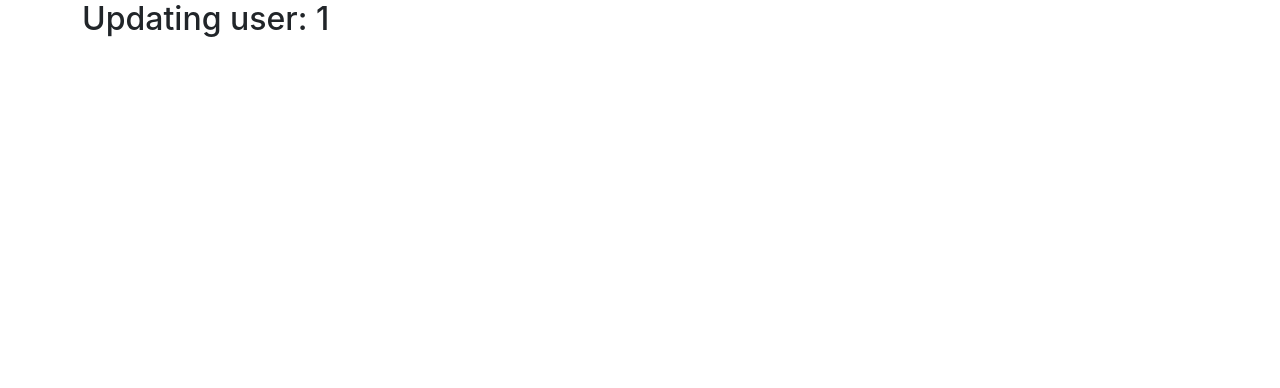
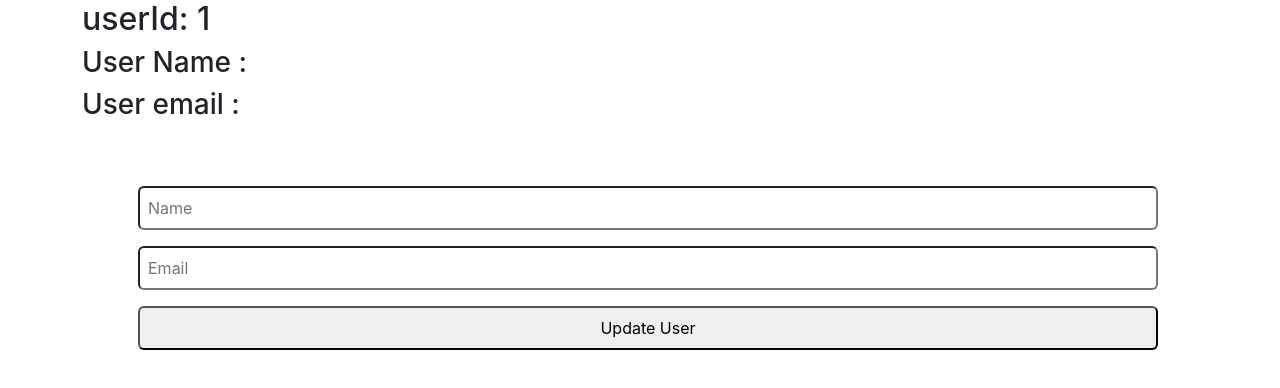
Before and after one commit to YaAlBagdattig379/react-node-mongodb-m65, a React (Create React App) app: page /update/1 in a window 1280 px wide. Shown: the top 388 px of the page. Built offline with nearby package versions, Linux system fonts and the light colour scheme; no server answers.

Commit message:
m65 v9 update completed from db and ui

```diff
--- a/src/Components/Home/Home.js
+++ b/src/Components/Home/Home.js
@@ -33,7 +33,7 @@ const Home = () => {
             {
                 users.map(user => <li
                 key={user._id}>{user.name}::{user.email}
-                <Link to={`/update/${user._id}`}><button>Update</button></Link>
+                <Link to={`/update/${user._id}`}><button className='m-2'>Update</button></Link>
                 <button onClick={()=>handleUserDelete(user._id)}>X</button>
                 </li>)
             }
--- a/src/Components/UpdateUser/UpdateUser.js
+++ b/src/Components/UpdateUser/UpdateUser.js
@@ -1,11 +1,48 @@
-import React from 'react';
+import React, { useEffect, useState } from 'react';
 import { useParams } from 'react-router-dom';
 
 const UpdateUser = () => {
     const {id} = useParams();
+    const [user,setUser] = useState({});
+    useEffect(()=>{
+       const url = `http://localhost:5000/user/${id}`;
+       fetch(url)
+       .then(res=>res.json())
+       .then(data=>setUser(data))
+    },[])
+    const {name,email} = user;
+    const handleUpdateUser = (event) =>{
+        event.preventDefault();
+        const name = event.target.name.value;
+        const email = event.target.email.value;
+        const updatedUser = {name,email};
+        // send data to the server
+        const url = `http://localhost:5000/user/${id}`;
+        fetch(url,{
+            method:'PUT',
+            headers:{
+                'Content-Type': 'application/json',
+            },
+            body: JSON.stringify(updatedUser)
+        })
+        .then(res => res.json())
+        .then(data => {
+            console.log(data,'success')
+            alert('users added successfully !!');
+            event.target.reset();
+        })
+    }
     return (
         <div>
-            <h2>Updating user: {id} </h2>
+            <h2>userId: {id} </h2>
+            <h3>User Name : {name} </h3>
+            <h3>User email : {email} </h3>
+            <form onSubmit={handleUpdateUser} className='p-5'>
+                  <input className='p-2 m-2 rounded w-100' type="text" name='name' required placeholder='Name'/>
+                  <br />
+                  <input className='p-2 m-2 rounded w-100' type="email"name='email'required placeholder='Email' /> <br />
+                  <input type="submit"className='p-2 w-100 m-2 rounded' value="Update User" />
+                </form>
         </div>
     );
 };
```
